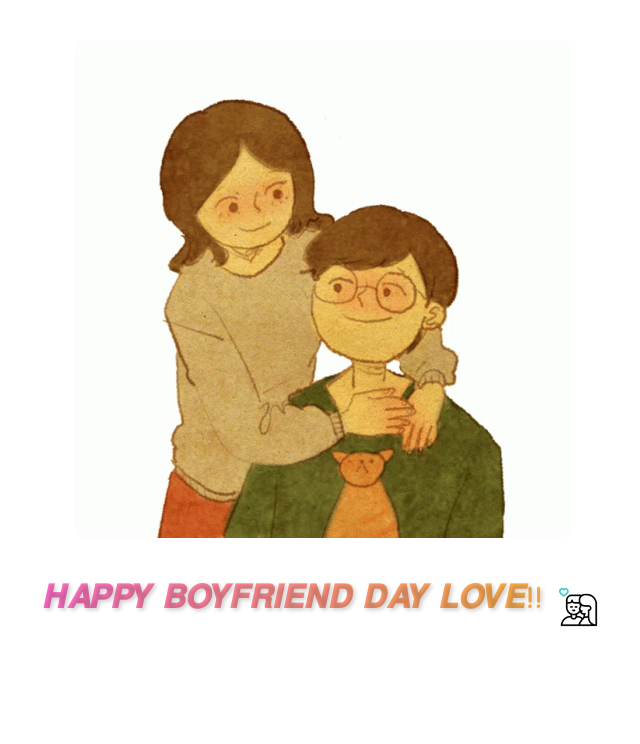
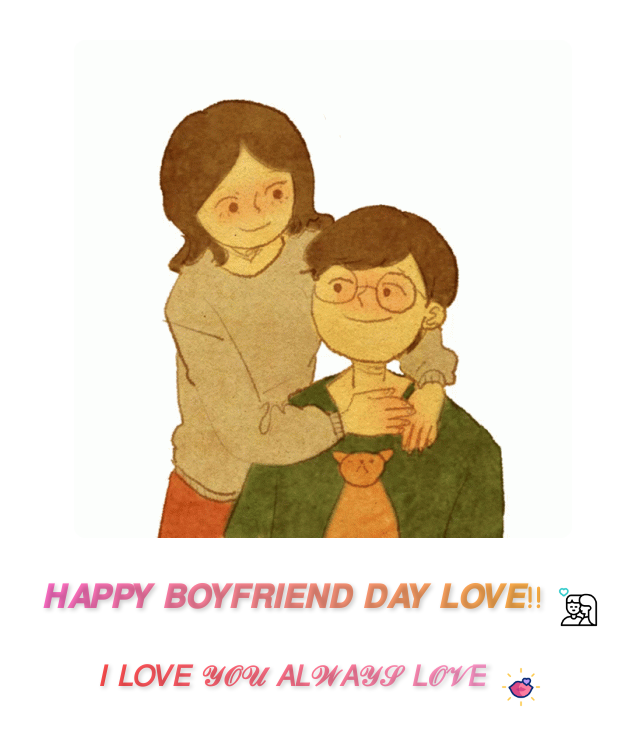
Before and after one commit to Hallevicho/sussyLinkhehe, a plain HTML site: page index.html in a window 1280 px wide. Shown: the whole page, without its empty margins (317-957 px from the left). Drawn offline with Linux system fonts and the light colour scheme.

Commit message:
Added second line with 'I LOVE YOU ALWAYS LOVE' and lips GIF

```diff
--- a/index.html
+++ b/index.html
@@ -30,19 +30,29 @@
       margin-top: 20px;
     }
 
-    .text-with-gif h2 {
-      font-size: clamp(20px, 6vw, 32px); /* slightly bigger on mobile */
+    .text-with-gif h2, .text-with-gif h3 {
       font-weight: bold;
       margin: 0;
-      background: linear-gradient(90deg, #ff6ec7, #ffb347); /* pink-orange gradient */
+      text-shadow: 2px 2px 4px rgba(0,0,0,0.2);
+      font-family: "Comic Sans MS", cursive, sans-serif;
+    }
+
+    .text-with-gif h2 {
+      font-size: clamp(20px, 6vw, 32px);
+      background: linear-gradient(90deg, #ff6ec7, #ffb347);
       -webkit-background-clip: text;
       -webkit-text-fill-color: transparent;
-      text-shadow: 2px 2px 4px rgba(0,0,0,0.2);
-      font-family: "Comic Sans MS", cursive, sans-serif; /* fun fallback font */
+    }
+
+    .text-with-gif h3 {
+      font-size: clamp(18px, 5vw, 28px);
+      background: linear-gradient(90deg, #ff4d4d, #ff99cc);
+      -webkit-background-clip: text;
+      -webkit-text-fill-color: transparent;
     }
 
     .text-with-gif img {
-      width: 50px;  /* slightly bigger heart gif */
+      width: 50px;
       height: auto;
     }
   </style>
@@ -56,5 +66,11 @@
     <h2>𝑯𝑨𝑷𝑷𝒀 𝑩𝑶𝒀𝑭𝑹𝑰𝑬𝑵𝑫 𝑫𝑨𝒀 𝑳𝑶𝑽𝑬!!</h2>
     <img src="images/kissing_15600682.gif" alt="Couple Heart Gif">
   </div>
+
+  <!-- Second line of text + lips GIF -->
+  <div class="text-with-gif" style="margin-top: 10px;">
+    <h3>𝐼 𝐿𝑂𝑉𝐸 𝒴𝒪𝒰 𝐴𝐿𝒲𝐴𝒴𝒮 𝐿𝒪𝒱𝐸</h3>
+    <img src="images/lips_15600643.gif" alt="Lips Gif">
+  </div>
 </body>
 </html>
```
Also changed, not shown: images/lips_15600643.gif (added).
